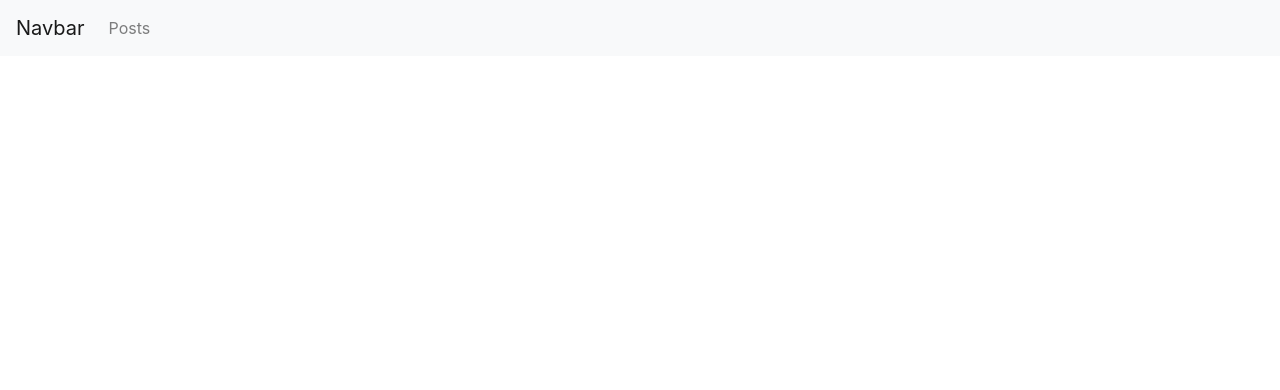
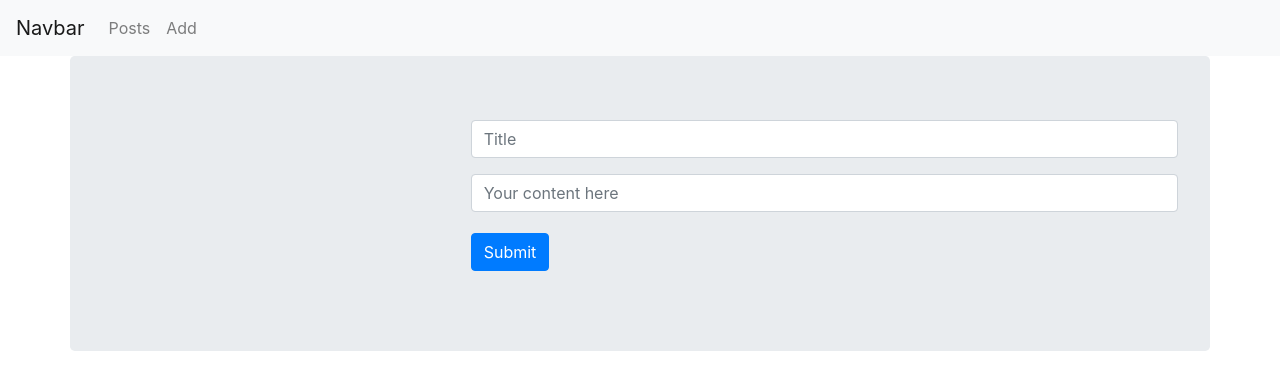
Before and after one commit to aleksandar-babic/vivifyacademy-blog-app, a Vue app: page /add in a window 1280 px wide. Shown: the top 390 px of the page. Built offline with nearby package versions, Linux system fonts and the light colour scheme.

Commit message:
Zadatak 4

```diff
--- /dev/null
+++ b/src/components/AddPost.vue
@@ -0,0 +1,47 @@
+<template>
+  <div class="container jumbotron">
+    <form @submit.prevent="onSubmit">
+      <div class="form-group row">
+        <label class="col-4"></label>
+        <div class="col-8">
+          <input id="title" name="title" placeholder="Title" type="text" class="form-control here" required="required" v-model="post.title">
+        </div>
+      </div>
+      <div class="form-group row">
+        <label class="col-4"></label>
+        <div class="col-8">
+          <input id="text" name="text" placeholder="Your content here" type="text" class="form-control here" v-model="post.text">
+        </div>
+      </div>
+      <div class="form-group row">
+        <div class="offset-4 col-8">
+          <button name="submit" type="submit" class="btn btn-primary">Submit</button>
+        </div>
+      </div>
+    </form>
+  </div>
+</template>
+
+<script>
+import { posts } from '../services/Posts'
+
+export default {
+  data () {
+    return {
+      post: {
+        title: '',
+        text: ''
+      }
+    }
+  },
+
+  methods: {
+    onSubmit () {
+      posts.add(this.post)
+        .then((response) => {
+          this.$router.push({ name: 'posts' })
+        })
+    }
+  }
+}
+</script>
--- a/src/components/NavBar.vue
+++ b/src/components/NavBar.vue
@@ -8,6 +8,9 @@
       <ul class="navbar-nav">
         <li class="nav-item">
           <router-link class="nav-link" :to="{ name: 'posts' }">Posts <span class="sr-only">(current)</span></router-link>
+        </li>
+        <li class="nav-item">
+          <router-link class="nav-link" :to="{ name: 'add' }">Add</router-link>
         </li>
       </ul>
     </div>
--- a/src/router.js
+++ b/src/router.js
@@ -3,13 +3,15 @@
 
 import AppPosts from './components/AppPosts.vue'
 import SinglePost from './components/SinglePost.vue'
+import AddPost from './components/AddPost.vue'
 
 Vue.use(VueRouter)
 
 const routes = [
   { path: '/', redirect: '/posts' },
   { path: '/posts', component: AppPosts, name: 'posts' },
-  { path: '/posts/:id', component: SinglePost, name: 'view' }
+  { path: '/posts/:id', component: SinglePost, name: 'view' },
+  { path: '/add', component: AddPost, name: 'add' }
 ]
 
 export const router = new VueRouter({
--- a/src/services/Posts.js
+++ b/src/services/Posts.js
@@ -12,6 +12,10 @@
   get (id) {
     return axios.get(`posts/${id}`)
   }
+
+  add (post) {
+    return axios.post('posts', post)
+  }
 }
 
 export const posts = new Posts()
```
